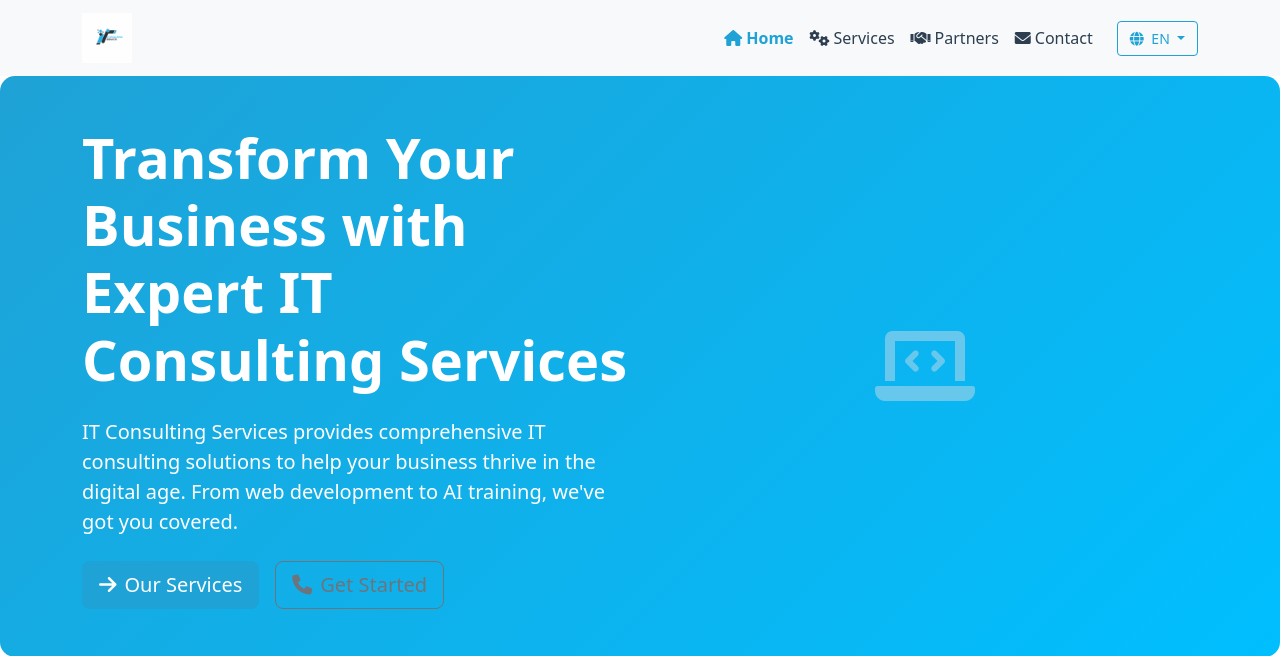
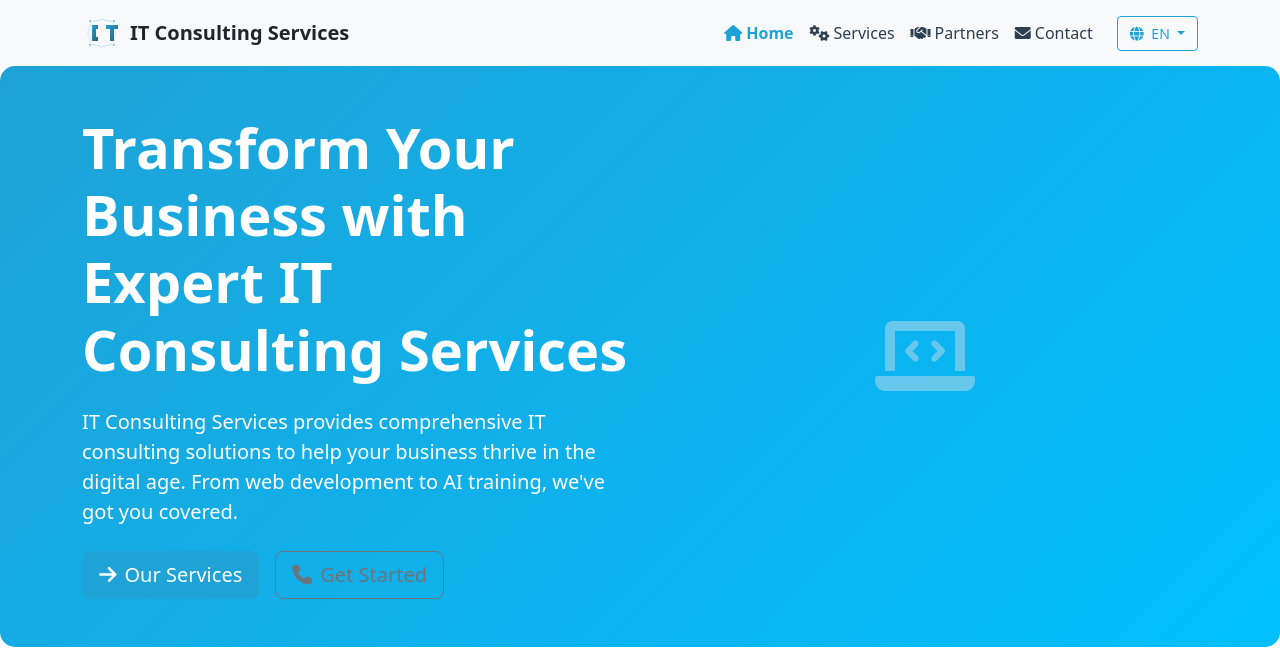
Before and after one commit to syhamath/itc-services_wb_flask, a Flask app: page / in a window 1280 px wide. Shown: the top 656 px of the page. Run offline with Flask 3, Linux system fonts and the light colour scheme.

Commit message:
Update company logo to be an image without text, add company name
Replaces the logo image with `logo-no-text.svg` and adds "IT Consulting Services" text in `templates/base.html`, also adding the new logo file.

Replit-Commit-Author: Agent
Replit-Commit-Session-Id: 34a98116-2d54-49c0-a2a3-cf97ac286d80
Replit-Commit-Screenshot-Url: https://storage.googleapis.com/screenshot-production-us-central1/9527d7a4-19de-4924-ba03-81464518bb4f/bb1598ee-01df-4a14-ae85-f2b2d01a52d0.jpg

```diff
--- a/templates/base.html
+++ b/templates/base.html
@@ -22,7 +22,8 @@
     <nav class="navbar navbar-expand-lg navbar-light bg-light sticky-top">
         <div class="container">
             <a class="navbar-brand d-flex align-items-center" href="{{ url_for('index') }}">
-                <img src="{{ url_for('static', filename='images/logo.png') }}" width="50" height="50" alt="IT Consulting Services Logo">
+                <img src="{{ url_for('static', filename='images/logo-no-text.svg') }}" width="40" height="40" class="me-2" alt="IT Consulting Services Logo">
+                <span class="fw-bold text-dark">IT Consulting Services</span>
             </a>
 
             <button class="navbar-toggler" type="button" data-bs-toggle="collapse" data-bs-target="#navbarNav">
```
Also changed, not shown: static/images/logo-no-text.svg (added).
